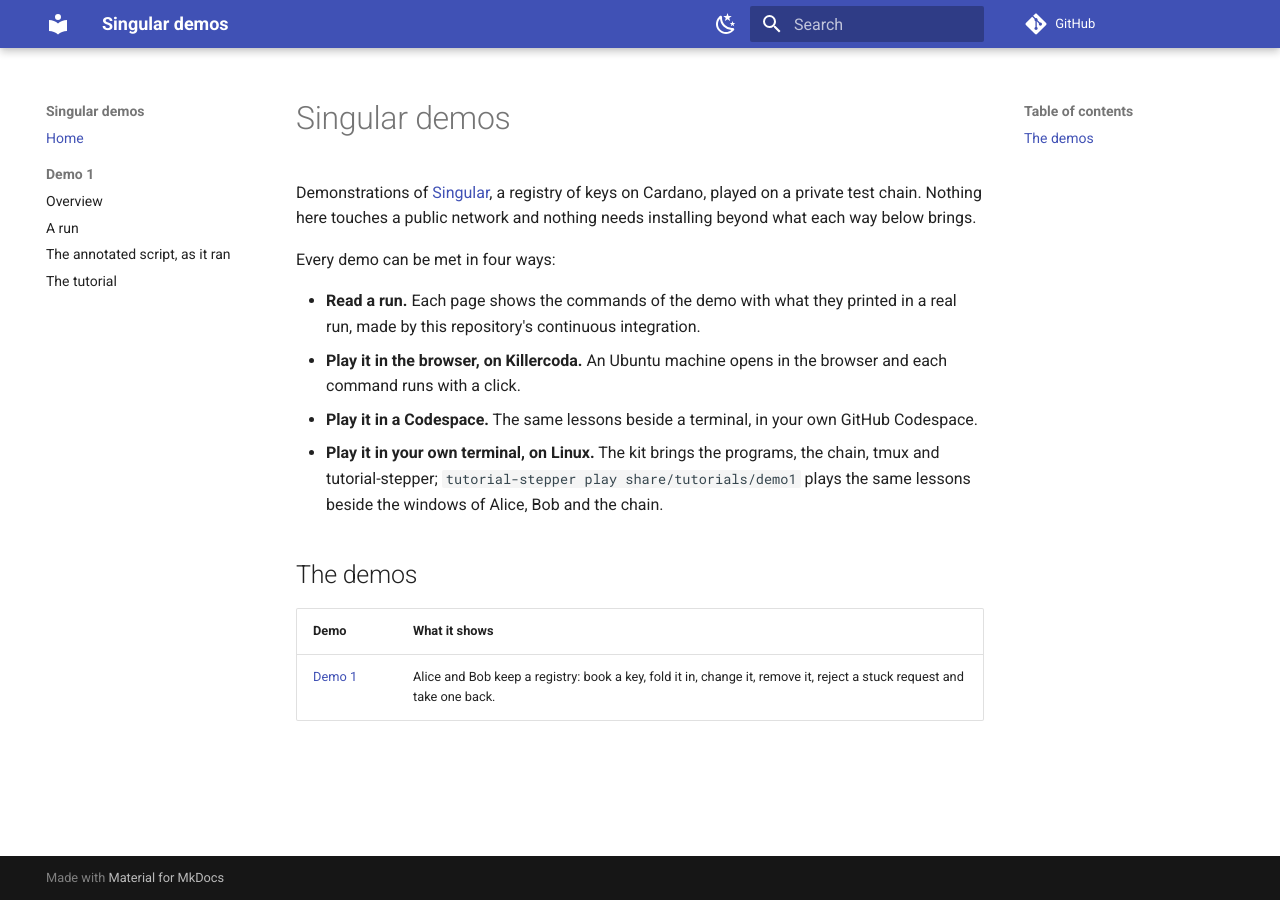
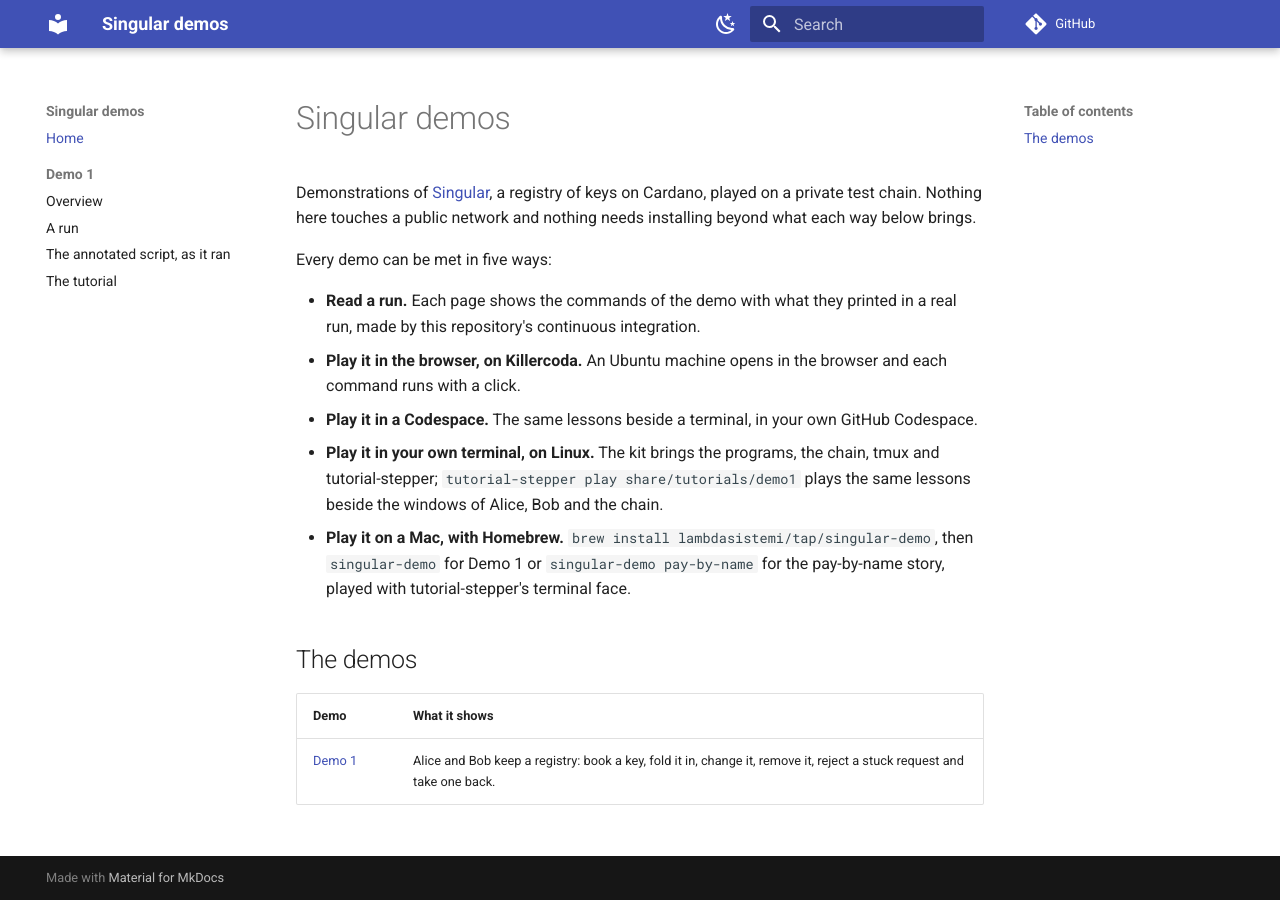
Before and after one commit to lambdasistemi/singular-demo, an MkDocs documentation site: the page built from docs/index.md, in a window 1280 px wide. Built offline with MkDocs 1.6.1 and Material for MkDocs 9.7.7, drawn with Linux system fonts in a browser that asks for light colours; comment, search, counter and statistics services are not loaded.

Commit message:
feat: install the formula on macOS in CI and play Demo 1

```diff
--- a/docs/index.md
+++ b/docs/index.md
@@ -2,12 +2,13 @@
 
 Demonstrations of [Singular](https://github.com/lambdasistemi/singular), a registry of keys on Cardano, played on a private test chain. Nothing here touches a public network and nothing needs installing beyond what each way below brings.
 
-Every demo can be met in four ways:
+Every demo can be met in five ways:
 
 - **Read a run.** Each page shows the commands of the demo with what they printed in a real run, made by this repository's continuous integration.
 - **Play it in the browser, on Killercoda.** An Ubuntu machine opens in the browser and each command runs with a click.
 - **Play it in a Codespace.** The same lessons beside a terminal, in your own GitHub Codespace.
 - **Play it in your own terminal, on Linux.** The kit brings the programs, the chain, tmux and tutorial-stepper; `tutorial-stepper play share/tutorials/demo1` plays the same lessons beside the windows of Alice, Bob and the chain.
+- **Play it on a Mac, with Homebrew.** `brew install lambdasistemi/tap/singular-demo`, then `singular-demo` for Demo 1 or `singular-demo pay-by-name` for the pay-by-name story, played with tutorial-stepper's terminal face.
 
 ## The demos
 
```
Also changed, not shown: README.md (+11 -1 lines), docs/demo1/index.md (+1 -0 lines), 3 other files.
